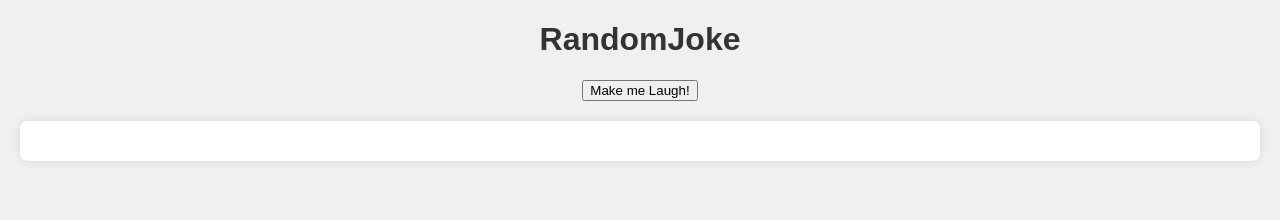
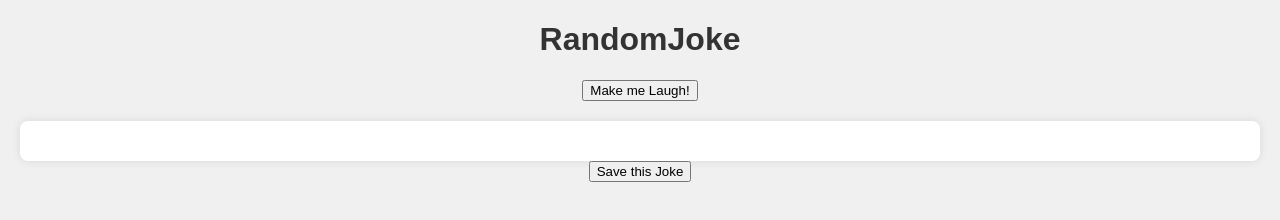
Before and after one commit to iRupam/RandomJoke, a plain HTML site: page index.html in a window 1280 px wide. Drawn offline with nearby package versions, Linux system fonts and the light colour scheme.

Commit message:
Added the Save button.

```diff
--- a/index.html
+++ b/index.html
@@ -11,7 +11,7 @@
     <h1>RandomJoke</h1>
     <button id="submitButton">Make me Laugh!</button>
     <div id="output"></div>
-
+    <button id="saveButton">Save this Joke</button>
     <script src="script.js"></script>
 </body>
 </html>
```
